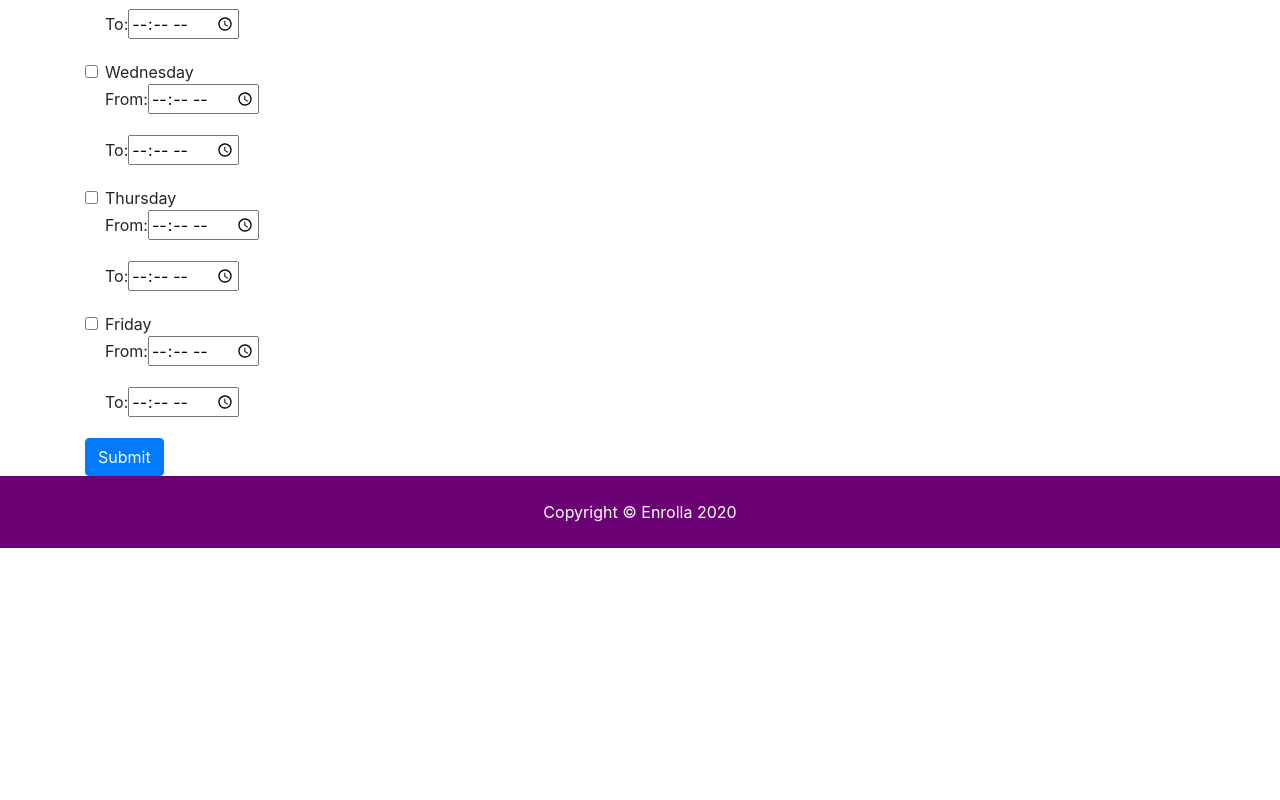
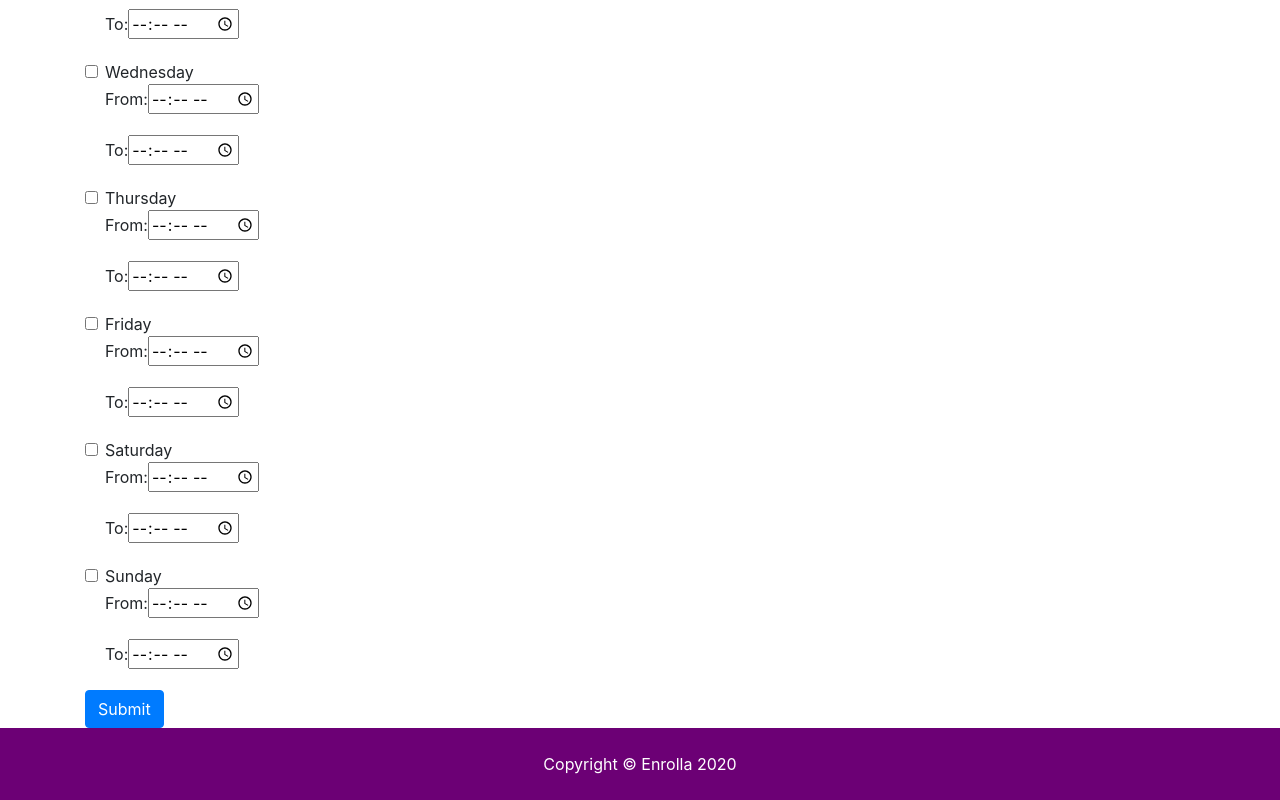
Before and after one commit to junh4533/enrolla, a React (Create React App) app in the folder Client/: page /preferences in a window 1280 px wide. Shown: the part 502-1302 px from the top of the page. Before the commit the page ends 1050 px from the top, so only its background shows below. Built offline with nearby package versions, Linux system fonts and the light colour scheme.

Commit message:
add sat and sun

```diff
--- a/Client/src/Pages/Preferences/Preferences.js
+++ b/Client/src/Pages/Preferences/Preferences.js
@@ -102,6 +102,34 @@ const Preferences = () => {
             </div>
           </label>
         </div>
+        <div class="form-check">
+          <label class="form-check-label">
+            <input type="checkbox" class="form-check-input" value="" />
+            Saturday
+            <div class="form-group">
+              <label for="usr">From:</label>
+              <input type="time" name="appt" />
+            </div>
+            <div class="form-group">
+              <label for="usr">To:</label>
+              <input type="time" name="appt" />
+            </div>
+          </label>
+        </div>
+        <div class="form-check">
+          <label class="form-check-label">
+            <input type="checkbox" class="form-check-input" value="" />
+            Sunday
+            <div class="form-group">
+              <label for="usr">From:</label>
+              <input type="time" name="appt" />
+            </div>
+            <div class="form-group">
+              <label for="usr">To:</label>
+              <input type="time" name="appt" />
+            </div>
+          </label>
+        </div>
         <button type="submit" className="btn btn-primary">
           Submit
         </button>
```
